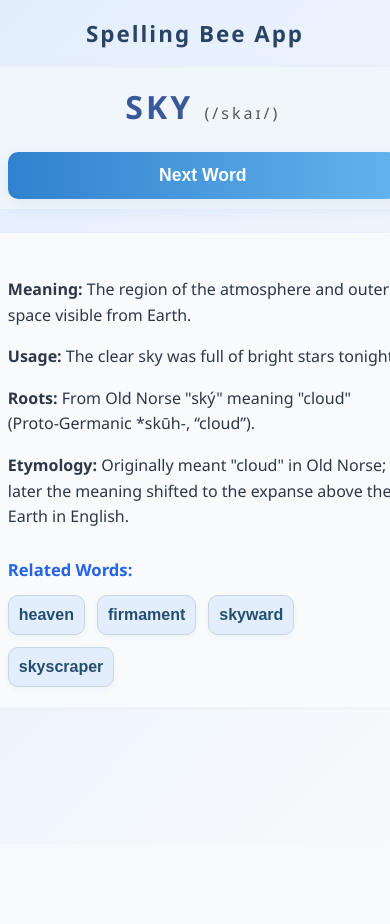
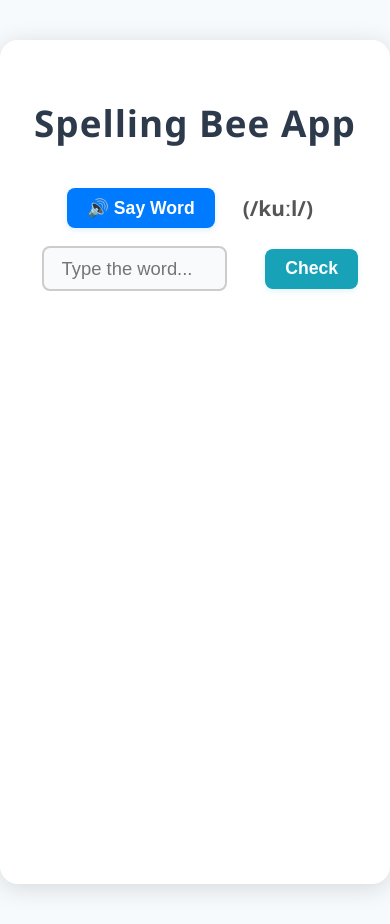
Before and after one commit to shravan-kuchkula/spelling-bee-app, a React (Create React App) app: page / in a window 390 px wide. Before the commit the page ends 844 px from the top, so only its background shows below. Built offline with nearby package versions, Linux system fonts and the light colour scheme.

Commit message:
Improve layout and spacing for better readability and responsiveness

```diff
--- a/src/App.js
+++ b/src/App.js
@@ -1,33 +1,103 @@
-import React, { useState } from 'react';
+import React, { useState, useEffect, useRef } from 'react';
 import './App.css';
-import words from './words.json';
+import wordsData from './words.json';
+
+// Fisher-Yates shuffle
+function shuffleArray(array) {
+  const arr = array.slice();
+  for (let i = arr.length - 1; i > 0; i--) {
+    const j = Math.floor(Math.random() * (i + 1));
+    [arr[i], arr[j]] = [arr[j], arr[i]];
+  }
+  return arr;
+}
 
 function App() {
+  const [words, setWords] = useState([]);
   const [currentWordIndex, setCurrentWordIndex] = useState(0);
+  const [input, setInput] = useState('');
+  const [checked, setChecked] = useState(false);
+  const [isCorrect, setIsCorrect] = useState(false);
+  const inputRef = useRef(null);
+
+  // Shuffle words on mount
+  useEffect(() => {
+    setWords(shuffleArray(wordsData));
+  }, []);
+
+  // Reset input and check state on word change
+  useEffect(() => {
+    setInput('');
+    setChecked(false);
+    setIsCorrect(false);
+    if (inputRef.current) inputRef.current.focus();
+  }, [currentWordIndex, words]);
+
+  if (words.length === 0) return <div className="container"><h1>Loading...</h1></div>;
+
   const word = words[currentWordIndex];
 
+  const handleCheck = () => {
+    setChecked(true);
+    setIsCorrect(input.trim().toLowerCase() === word.word.toLowerCase());
+  };
+
+  const handleNext = () => {
+    setCurrentWordIndex((currentWordIndex + 1) % words.length);
+  };
+
+  const handleSayWord = () => {
+    if ('speechSynthesis' in window) {
+      const utter = new window.SpeechSynthesisUtterance(word.word);
+      utter.lang = 'en-US';
+      window.speechSynthesis.speak(utter);
+    } else {
+      alert('Sorry, your browser does not support speech synthesis.');
+    }
+  };
+
   return (
-    <div className="container">
-      <h1>Spelling Bee App</h1>
-      <div className="word-section">
-        <h2 id="currentWord">{word.word.toUpperCase()} <span style={{fontWeight: 'normal', fontSize: '1rem', color: '#555'}}>{word.pronunciation && `(${word.pronunciation})`}</span></h2>
-        <button
-          onClick={() => setCurrentWordIndex((currentWordIndex + 1) % words.length)}
-          className="next-button"
-        >
-          Next Word
-        </button>
+    <div className="container" style={{maxWidth: 700, minWidth: 320, margin: '2.5rem auto', background: '#fff', borderRadius: 18, boxShadow: '0 4px 24px #0002', padding: '2.5rem 2rem', boxSizing: 'border-box', overflow: 'hidden'}}>
+      <h1 style={{textAlign: 'center', marginBottom: '2.5rem', color: '#2d3a4b', letterSpacing: 1, fontWeight: 800, fontSize: '2.3rem'}}>Spelling Bee App</h1>
+      <div className="spelling-section" style={{display: 'flex', flexWrap: 'wrap', alignItems: 'center', gap: 18, marginBottom: 36, justifyContent: 'center'}}>
+        <button className="say-button" onClick={handleSayWord} style={{padding: '0.6rem 1.25rem', borderRadius: 8, border: 'none', background: '#007bff', color: '#fff', fontWeight: 700, fontSize: '1.1rem', cursor: 'pointer', boxShadow: '0 2px 6px #007bff22'}}>🔊 Say Word</button>
+        <span style={{fontWeight: 600, fontSize: '1.3rem', color: '#555', marginLeft: 10, marginRight: 10, whiteSpace: 'nowrap'}}>{word.pronunciation && `(${word.pronunciation})`}</span>
+        <input
+          ref={inputRef}
+          type="text"
+          value={input}
+          onChange={e => { setInput(e.target.value); setChecked(false); }}
+          onKeyDown={e => { if (e.key === 'Enter') handleCheck(); }}
+          placeholder="Type the word..."
+          style={{fontSize: '1.15rem', padding: '0.6rem 1.1rem', borderRadius: 8, border: checked ? (isCorrect ? '2.5px solid #28a745' : '2.5px solid #dc3545') : '2.5px solid #ccc', outline: 'none', flex: 2, minWidth: 140, maxWidth: 240, marginLeft: 10, marginRight: 10, background: '#f9fafb', boxSizing: 'border-box'}}
+        />
+        <button onClick={handleCheck} style={{padding: '0.6rem 1.25rem', borderRadius: 8, border: 'none', background: '#17a2b8', color: '#fff', fontWeight: 700, fontSize: '1.1rem', cursor: 'pointer', marginLeft: 10, boxShadow: '0 2px 6px #17a2b822'}}>Check</button>
+        {checked && (
+          isCorrect ?
+            <span style={{color: '#28a745', fontSize: '2.1rem', marginLeft: 10}} title="Correct">✔️</span>
+            :
+            <span style={{color: '#dc3545', fontSize: '2.1rem', marginLeft: 10}} title="Incorrect">❌</span>
+        )}
       </div>
-      <div className="info-section">
+      {checked && (
+        <>
+          <div className="word-section" style={{display: 'flex', alignItems: 'center', justifyContent: 'space-between', marginBottom: '1rem'}}>
+            <div>
+              <h2 id="currentWord" style={{margin: 0, fontWeight: 700, fontSize: '2rem', letterSpacing: 2}}>
+                {word.word.toUpperCase()}
+              </h2>
+            </div>
+          </div>
+          <div className="info-section" style={{background: '#f8f9fa', borderRadius: 8, padding: '1rem', marginBottom: 24}}>
             <p><strong>Meaning:</strong> <span id="meaning">{word.meaning}</span></p>
             <p><strong>Usage:</strong> <span id="usage">{word.usage}</span></p>
             <p><strong>Roots:</strong> <span id="roots">{word.roots}</span></p>
             <p><strong>Etymology:</strong> <span id="etymology">{word.etymology}</span></p>
-        <div className="related-section">
+            <div className="related-section" style={{marginTop: 12}}>
               <strong>Related Words:</strong>
-          <div id="relatedWords">
+              <div id="relatedWords" style={{display: 'flex', flexWrap: 'wrap', gap: 8, marginTop: 6}}>
                 {word.related.map((rel, idx) => (
-              <button key={idx} className="word-button" onClick={() => {
+                  <button key={idx} className="word-button" style={{padding: '0.2rem 0.7rem', borderRadius: 5, border: '1px solid #007bff', background: '#e9f5ff', color: '#007bff', fontWeight: 500, cursor: 'pointer', marginRight: 4, marginBottom: 4}} onClick={() => {
                     const index = words.findIndex(w => w.word.toLowerCase() === rel.toLowerCase());
                     if (index !== -1) setCurrentWordIndex(index);
                   }}>{rel}</button>
@@ -35,6 +105,9 @@ function App() {
               </div>
             </div>
           </div>
+          <button onClick={handleNext} className="next-button" style={{width: '100%', padding: '0.75rem', fontSize: '1.1rem', borderRadius: 8, border: 'none', background: '#ffc107', color: '#333', fontWeight: 700, cursor: 'pointer'}}>Next Random Word</button>
+        </>
+      )}
     </div>
   );
 }
```
Lines whose indentation alone changed are shown as unchanged.
